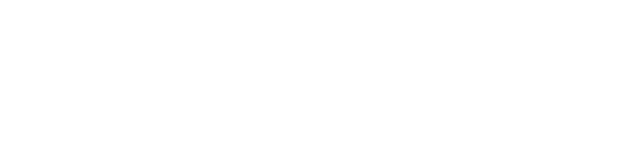
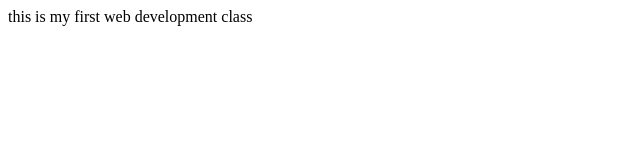
Before and after one commit to sanjaysubba/web-development-1, a plain HTML site: page index.html in a window 1280 px wide. Shown: the whole page, without its empty margins (0-640 px from the left). Drawn offline with Linux system fonts and the light colour scheme.

Commit message:
updated index.html file

```diff
--- a/index.html
+++ b/index.html
@@ -7,5 +7,7 @@
 </head>
 <body>
 
+    this is my first web development class
+
 </body>
 </html>
```
